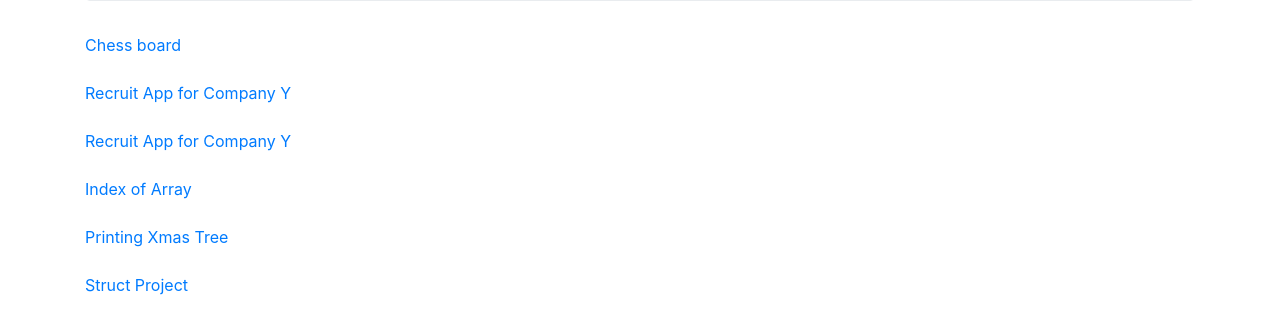
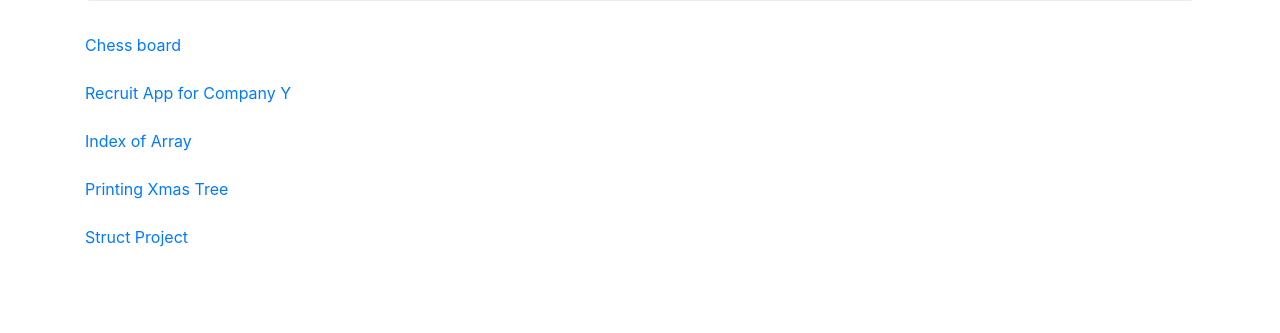
Before and after one commit to a-repository/CSharp, a plain HTML site: page index.html in a window 1280 px wide. Shown: the part 263-596 px from the top of the page. Drawn offline with nearby package versions, Linux system fonts and the light colour scheme.

Commit message:
Update index.html

```diff
--- a/index.html
+++ b/index.html
@@ -53,9 +53,7 @@
 				<a href="https://github.com/r-rezaee/CSharp/blob/master/Company_Y.cs">Recruit App for Company Y</a>
         <br>
 				<br>
-				<a href="https://github.com/r-rezaee/CSharp/blob/master/Company_Y.cs">Recruit App for Company Y</a>
-        <br>
-				<br>
+
 				<a href="https://github.com/r-rezaee/CSharp/blob/master/IndexOfArray.cs">Index of Array</a>
         <br>
 				<br>
```
